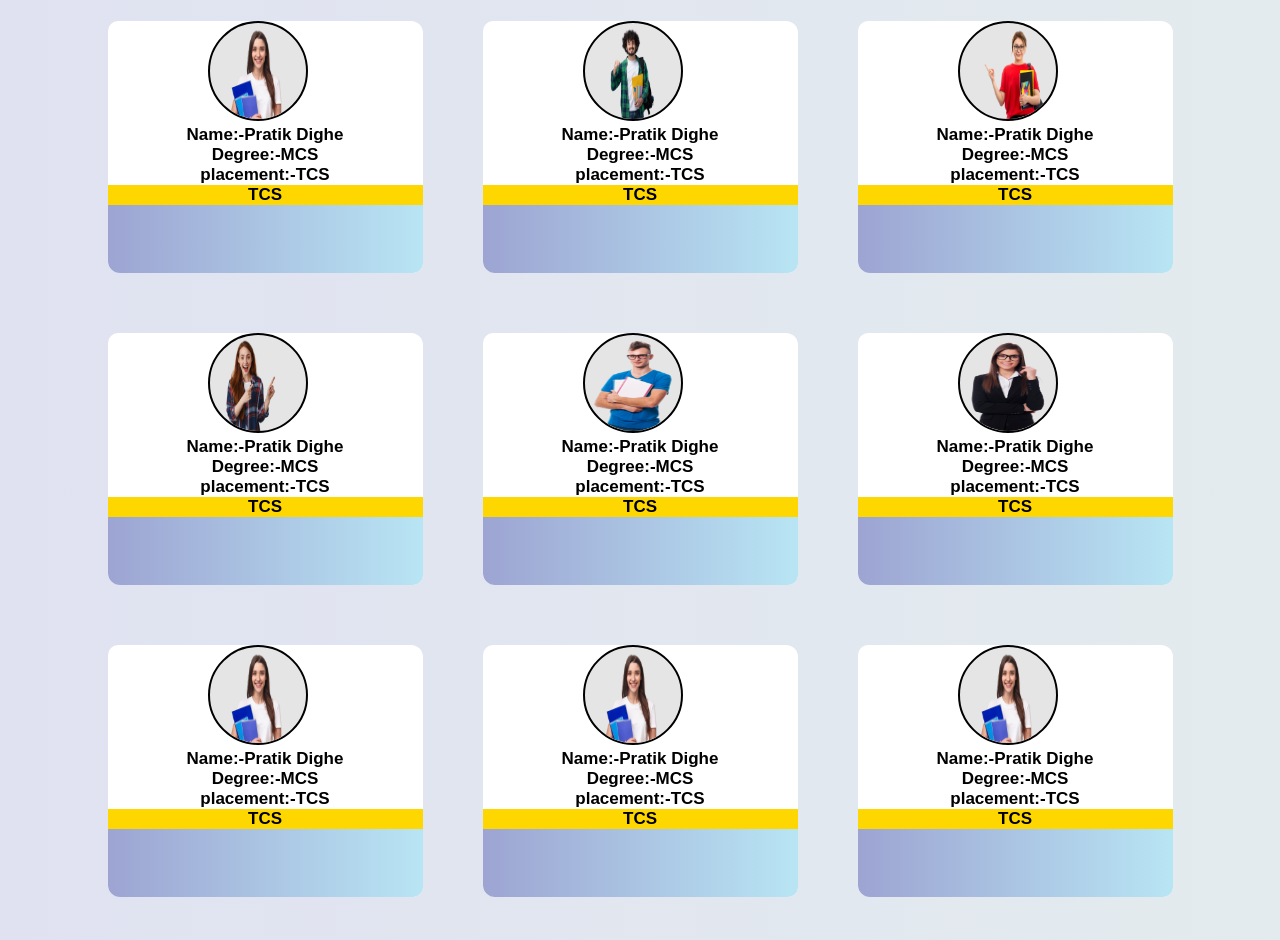
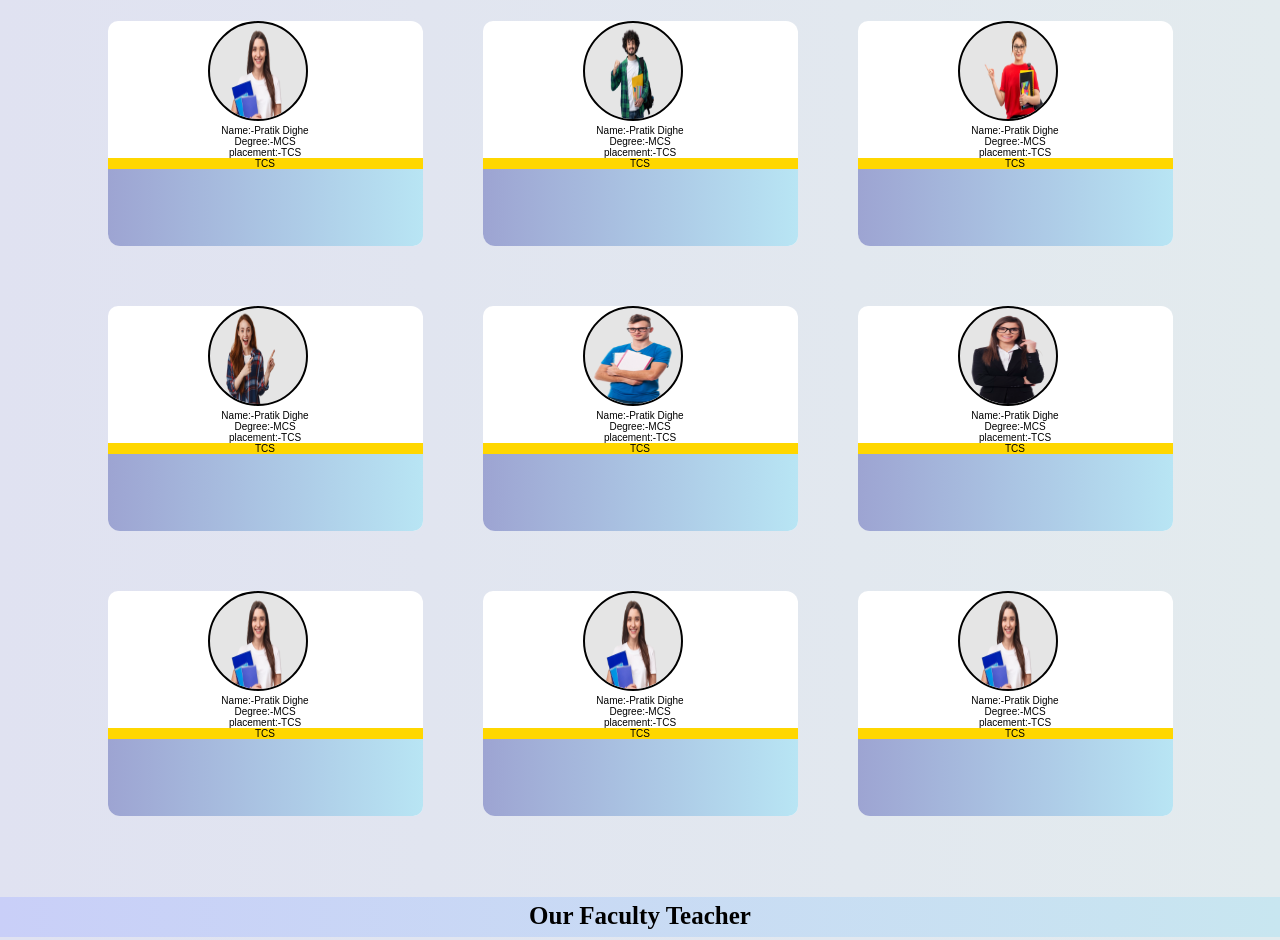
Before and after one commit to Pd12patil/my-clone, a plain HTML site: page index.html in a window 1280 px wide. Shown: the part 2300-3240 px from the top of the page. Drawn offline with Linux system fonts and the light colour scheme.

Commit message:
text size

```diff
--- a/css/styles.css
+++ b/css/styles.css
@@ -197,8 +197,8 @@
 
   .placement-text, .placement-text1 {
     text-align: center;
-    font-size: 17px;
-    font-weight: bold;
+    font-size: 10px;
+    /* font-weight: bold; */
   }
 
   .placement-text1 {
```
